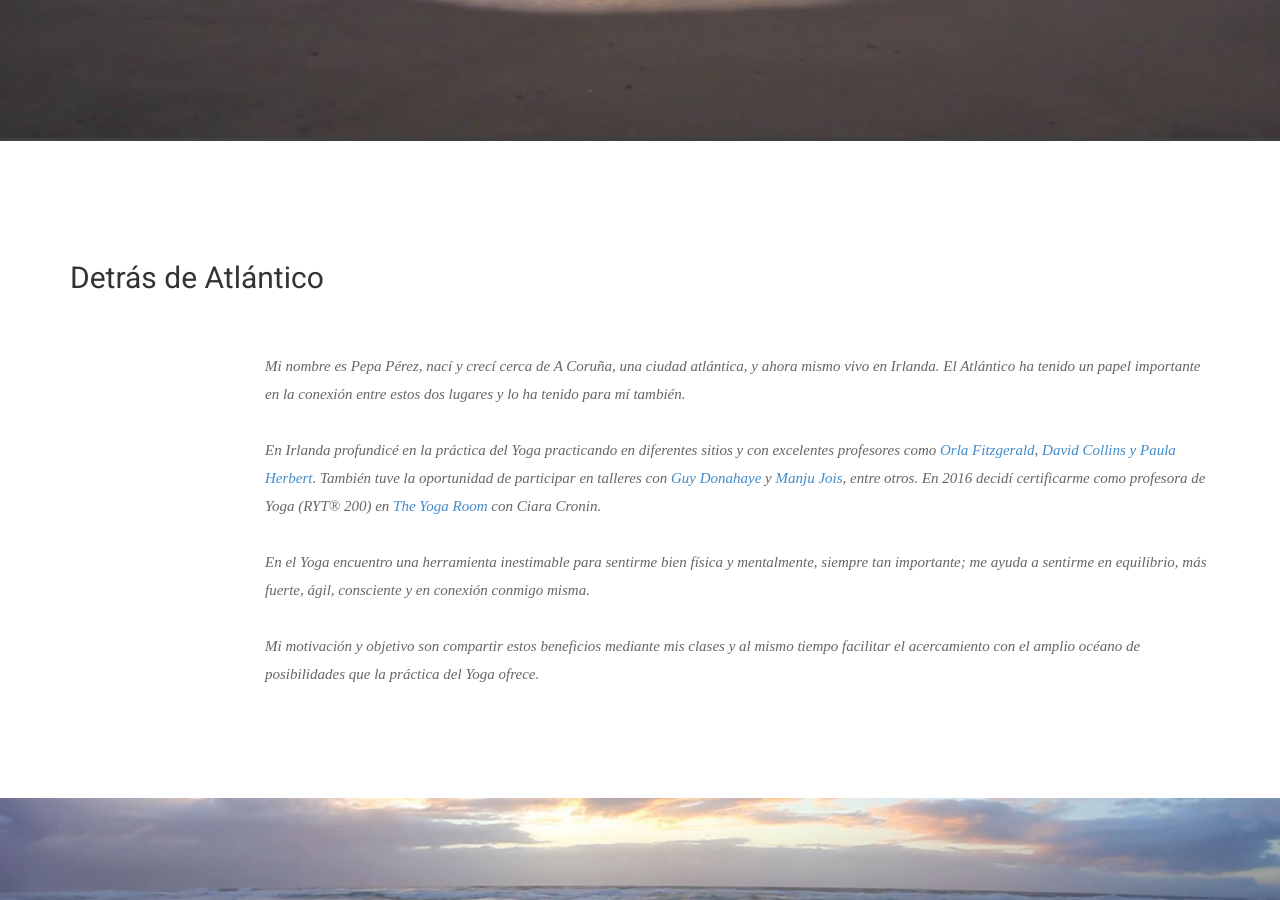
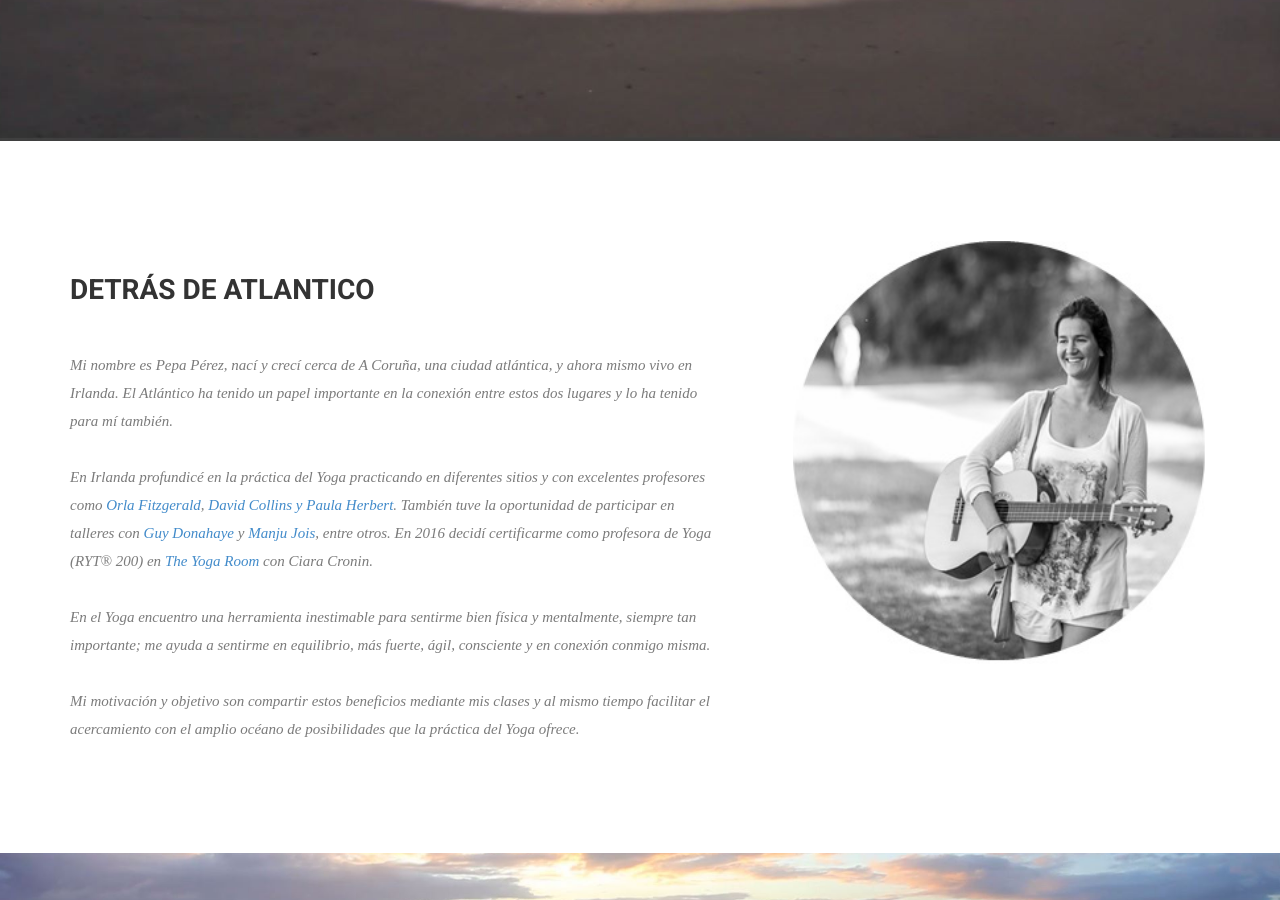
Before and after one commit to mpbarral/atlanticoyoga, a Jekyll site: the page built from index.html, in a window 1280 px wide and 900 px high, scrolled down 614 px. Built offline with Jekyll 4.4.1, drawn with Linux system fonts in a browser that asks for light colours; nearby versions of some CDN libraries; some web fonts are replaced.

```diff
--- a/index.html
+++ b/index.html
@@ -20,19 +20,25 @@ permalink: /
 <!-- Detrás de Atlántico -->
 <section id="intro">
   <div class="container">
-            <h2>Detrás de Atlántico</h2>
-              <!--  <img src="img/beachpract.jpg" alt="bp" align="middle"> -->
     <div class="row">
-    <div class="col-md-10 col-md-offset-2">
+      <div class="col-md-7 col-sm-12">
+        <div class="block">
           <div class="section-title">
+            <h2>Detrás de Atlantico</h2>
             <p> <br />Mi nombre es Pepa Pérez, nací y crecí cerca de A Coruña, una ciudad atlántica, y ahora mismo vivo en Irlanda. El Atlántico ha tenido un papel importante en la conexión entre estos dos lugares y lo ha tenido para mí también.<br /><br />
 									En Irlanda profundicé en la práctica del Yoga practicando en diferentes sitios y con excelentes profesores como <a href="http://tranquil.ie/">Orla Fitzgerald</a>, <a href="http://www.ashtanga.ie/"> David Collins y Paula Herbert</a>. También tuve la oportunidad de participar en talleres con  <a href="http://www.aysnyc.org/index.php?option=com_content&task=view&id=247&Itemid=262">Guy Donahaye</a> y <a href="http://manjujois.com/"> Manju Jois</a>, entre otros. En 2016 decidí certificarme como profesora de Yoga (RYT® 200) en <a href="http://yoga.ie/">The Yoga Room</a> con Ciara Cronin. <br /><br />
 									En el Yoga encuentro una herramienta inestimable para sentirme bien física y mentalmente, siempre tan importante; me ayuda a sentirme en equilibrio, más fuerte, ágil, consciente y en conexión conmigo misma.<br /><br />
 									Mi motivación y objetivo son compartir estos beneficios mediante mis clases y al mismo tiempo facilitar el acercamiento con el amplio océano de posibilidades que la práctica del Yoga ofrece. </p>
           </div>
-      </div>
-   </div>
-</div>
+        </div>
+      </div><!-- .col-md-7 close -->
+      <div class="col-md-5 col-sm-12">
+        <div class="block">
+          <img src="img/favcircle.JPG" alt="fav">
+        </div>
+      </div><!-- .col-md-5 close -->
+    </div>
+  </div>
 </section>
 <!-- Descubre mucho más que una práctica física... -->
 <section id="feature">
```
Also changed, not shown: masque.html (+12 -3 lines), img/favcircle.jpg (added), img/hamsa.jpg (added), img/pepapizza.JPG (added).
